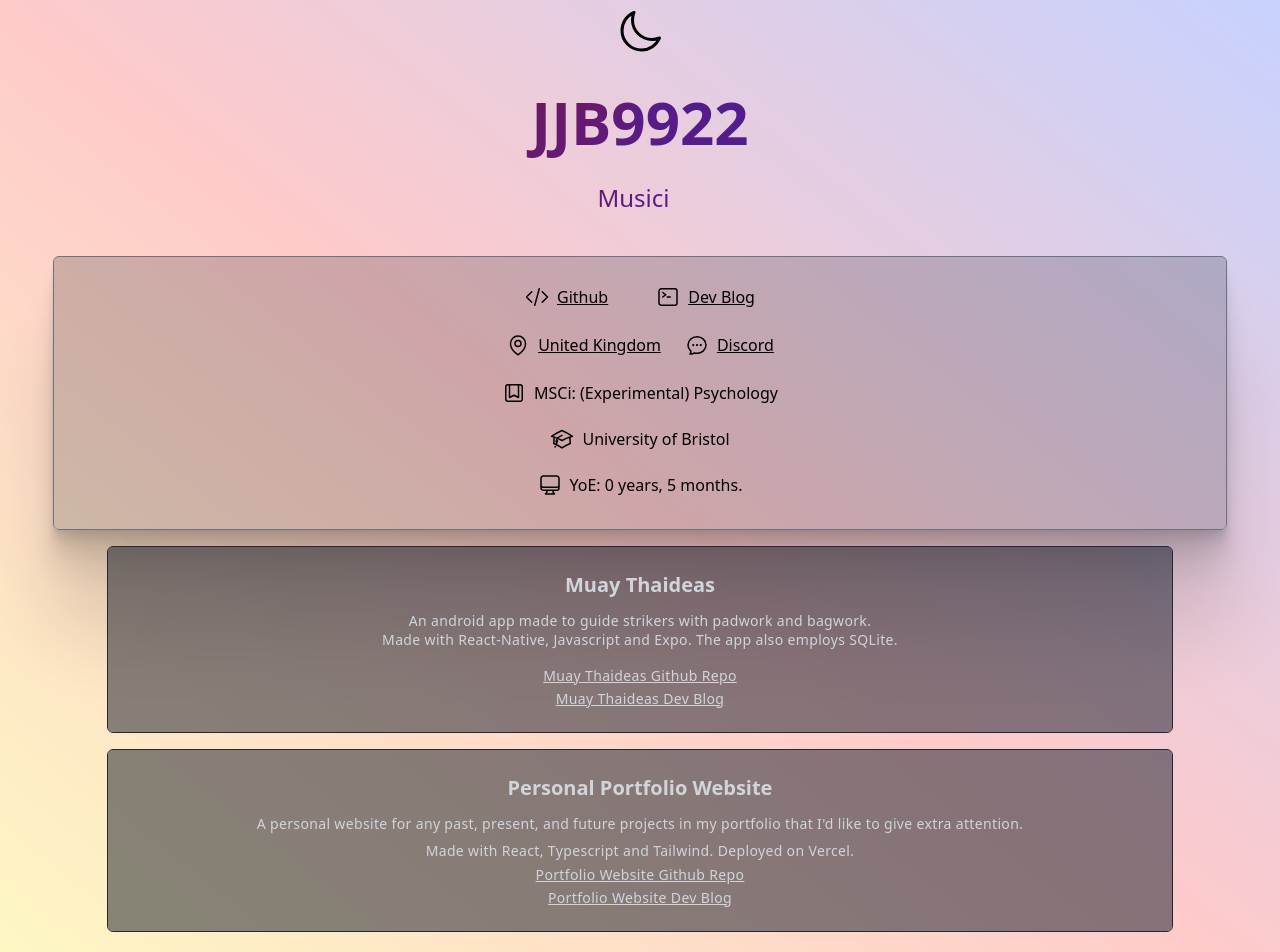
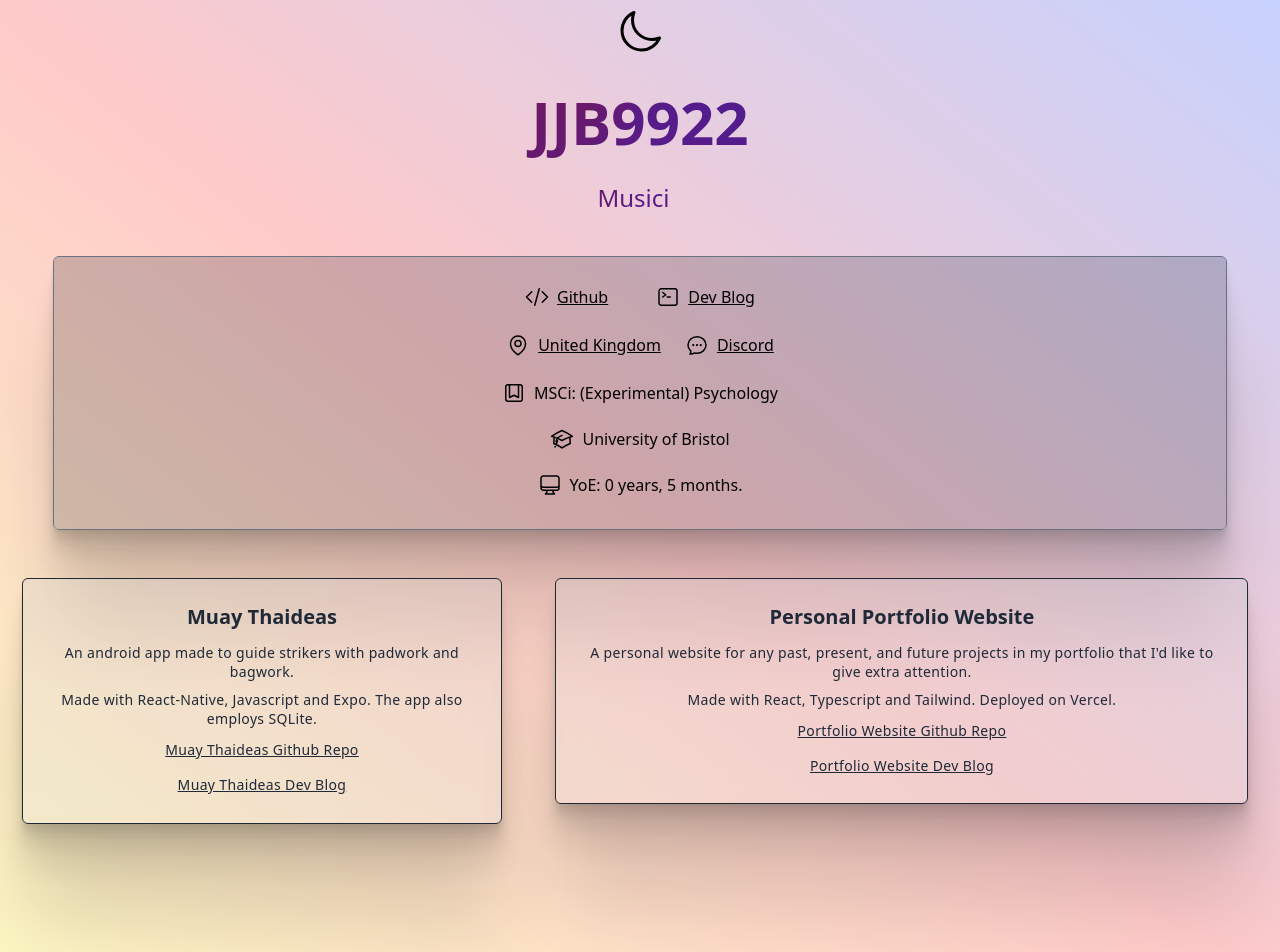
Before and after one commit to JJB9922/JJB9922Portfolio, a React (Vite) app in the folder JJB9922Portfolio/: page / in a window 1280 px wide. Shown: the top 952 px of the page. Built offline with nearby package versions, Linux system fonts and the light colour scheme.

Commit message:
cleaned up

```diff
--- a/JJB9922Portfolio/index.html
+++ b/JJB9922Portfolio/index.html
@@ -2,7 +2,7 @@
 <html lang="en">
   <head>
     <meta charset="UTF-8" />
-    <link rel="icon" type="image/svg+xml" href="public/JJB.svg" />
+    <link rel="icon" type="image/svg+xml" href="JJB.svg" />
     <meta name="viewport" content="width=device-width, initial-scale=1.0" />
     <title>Jack's Portfolio</title>
   </head>
--- a/JJB9922Portfolio/src/App.tsx
+++ b/JJB9922Portfolio/src/App.tsx
@@ -10,13 +10,13 @@ function App() {
     <div className='scroll-smooth'>
       <div className ="light-background dark:dark-background relative overflow-y-auto" style={{ overscrollBehavior: 'auto', height: '125vh'}}>
 
-        <Slide direction='down'>
+        <Slide direction='down' triggerOnce="true">
         <div className='flex justify-center items-center pb-6 pt-2'>
           <DarkModeToggle />
         </div>
         </Slide>
 
-        <Fade cascade duration={1000}>
+        <Fade cascade duration={1000} triggerOnce="true">
 
         <div className='flex justify-center items-center p-3 text-6xl font-extrabold decoration-4 light-header dark:dark-header'>
             <h1>JJB9922</h1>
@@ -41,29 +41,37 @@ function App() {
 
               <LandingCard />
 
-              <div className='flex flex-col items-center justify-center h-full'>
-                <div className='flex flex-col align-middle justify-center text-center h-full p-6 w-5/6 bg-gray-900 rounded-md bg-clip-padding backdrop-filter backdrop-blur-lg bg-opacity-50 border border-gray-800 mt-4'>
-                  <h3 className="mb-3 font-bold text-gray-300 text-xl">Muay Thaideas</h3>
-                  <p className="text-sm leading-snug tracking-wide text-gray-300 text-opacity-100">An android app made to guide strikers with padwork and bagwork.</p>
-                  <p className="text-sm leading-snug tracking-wide text-gray-300 text-opacity-100 pb-4">Made with React-Native, Javascript and Expo. The app also employs SQLite.</p>
-                  <a href="https://github.com/JJB9922/MuayThaideas" className="text-sm leading-snug tracking-wide text-gray-300 text-opacity-100 underline">Muay Thaideas Github Repo</a>
-                  <p className="pb-1"></p>
-                  <a href="https://dev.to/jjb9922/muay-thaideas-a-roundhouse-kickstart-1c5a" className="text-sm leading-snug tracking-wide text-gray-300 text-opacity-100 underline">Muay Thaideas Dev Blog</a>
+            </Fade>
+
+              <div className='md:flex md:flex-row justify-center'>
+              <Slide direction='left' triggerOnce="true" fraction="0.8">
+                <div className='flex justify-center'>
+                  <div className='flex flex-col align-middle justify-center text-center h-11/12 p-6 w-11/12 mb-12 dark:bg-gray-900 bg-gray-300 rounded-md bg-clip-padding backdrop-filter backdrop-blur-lg bg-opacity-25 dark:bg-opacity-60 bg-opacity-25 border border-gray-800 shadow-[0_2.8px_2.2px_rgba(0,_0,_0,_0.034),_0_6.7px_5.3px_rgba(0,_0,_0,_0.048),_0_12.5px_10px_rgba(0,_0,_0,_0.06),_0_22.3px_17.9px_rgba(0,_0,_0,_0.072),_0_41.8px_33.4px_rgba(0,_0,_0,_0.086),_0_100px_80px_rgba(0,_0,_0,_0.12)]'>
+                    <h3 className="mb-3 font-bold dark:text-gray-300 text-gray-800 text-xl">Muay Thaideas</h3>
+                    <p className="text-sm leading-snug tracking-wide dark:text-gray-300 text-gray-800 text-opacity-100">An android app made to guide strikers with padwork and bagwork.</p>
+                    <p className="text-sm leading-snug tracking-wide dark:text-gray-300 text-gray-800 text-opacity-100 pt-2 pb-1">Made with React-Native, Javascript and Expo. The app also employs SQLite.</p>
+                    <a href="https://github.com/JJB9922/MuayThaideas" className="pt-2 pb-1 text-sm leading-snug tracking-wide dark:text-gray-300 text-gray-800 text-opacity-100 underline">Muay Thaideas Github Repo</a>
+                    <p className="pb-1"></p>
+                    <a href="https://dev.to/jjb9922/muay-thaideas-a-roundhouse-kickstart-1c5a" className="pt-2 pb-1 text-sm leading-snug tracking-wide dark:text-gray-300 text-gray-800 text-opacity-100 underline">Muay Thaideas Dev Blog</a>
+                  </div>
                 </div>
+              </Slide>
+
+              <Slide direction='right' triggerOnce="true" fraction="0.8">
+                <div className='flex justify-center'>
+                <div className='flex flex-col align-middle justify-center text-center h-11/12 p-6 w-11/12 dark:bg-gray-900 bg-gray-300 rounded-md bg-clip-padding backdrop-filter backdrop-blur-lg dark:bg-opacity-60 bg-opacity-25 border border-gray-800 shadow-[0_2.8px_2.2px_rgba(0,_0,_0,_0.034),_0_6.7px_5.3px_rgba(0,_0,_0,_0.048),_0_12.5px_10px_rgba(0,_0,_0,_0.06),_0_22.3px_17.9px_rgba(0,_0,_0,_0.072),_0_41.8px_33.4px_rgba(0,_0,_0,_0.086),_0_100px_80px_rgba(0,_0,_0,_0.12)]'>
+                  <h3 className="mb-3 font-bold dark:text-gray-300 text-gray-800 text-xl">Personal Portfolio Website</h3>
+                    <p className="text-sm font-medium leading-snug tracking-wide dark:text-gray-300 text-gray-800 text-opacity-100">A personal website for any past, present, and future projects in my portfolio that I'd like to give extra attention.</p>
+                    <p className="text-sm font-medium leading-snug tracking-wide dark:text-gray-300 text-gray-800 text-opacity-100 pt-2 pb-1">Made with React, Typescript and Tailwind. Deployed on Vercel.</p>
+                    <a href="https://github.com/JJB9922/MuayThaideas" className="pt-2 pb-1 text-sm leading-snug tracking-wide dark:text-gray-300 text-gray-800 text-opacity-100 underline">Portfolio Website Github Repo</a>
+                    <p className="pb-1"></p>
+                    <a href="https://dev.to/jjb9922/muay-thaideas-a-roundhouse-kickstart-1c5a" className="pt-2 pb-1 text-sm leading-snug tracking-wide dark:text-gray-300 text-gray-800 text-opacity-100 underline">Portfolio Website Dev Blog</a>
+                  </div>
+                </div>
+                </Slide>
               </div>
 
-              <div className='flex flex-col items-center justify-center'>
-                <div className='flex flex-col align-middle justify-center text-center h-full p-6 w-5/6 bg-gray-900 rounded-md bg-clip-padding backdrop-filter backdrop-blur-lg bg-opacity-50 border border-gray-800 mt-4'>
-                <h3 className="mb-3 font-bold text-gray-300 text-xl">Personal Portfolio Website</h3>
-                  <p className="text-sm font-medium leading-snug tracking-wide text-gray-300 text-opacity-100">A personal website for any past, present, and future projects in my portfolio that I'd like to give extra attention.</p>
-                  <p className="text-sm font-medium leading-snug tracking-wide text-gray-300 text-opacity-100 pt-2 pb-1">Made with React, Typescript and Tailwind. Deployed on Vercel.</p>
-                  <a href="https://github.com/JJB9922/MuayThaideas" className="text-sm leading-snug tracking-wide text-gray-300 text-opacity-100 underline">Portfolio Website Github Repo</a>
-                  <p className="pb-1"></p>
-                  <a href="https://dev.to/jjb9922/muay-thaideas-a-roundhouse-kickstart-1c5a" className="text-sm leading-snug tracking-wide text-gray-300 text-opacity-100 underline">Portfolio Website Dev Blog</a>
-                </div>
-              </div>
 
-          </Fade>
 
         </div>
       </div>
--- a/JJB9922Portfolio/src/components/LandingCard.tsx
+++ b/JJB9922Portfolio/src/components/LandingCard.tsx
@@ -15,7 +15,7 @@ function calculateYoE(startDateStr: string): { years: number, months: number } {
 
 export default function LandingCard(){
     return(
-        <div className="flex-col pt-3 pb-6 justify-center items-center h-end w-11/12 bg-gray-900 rounded-md bg-clip-padding backdrop-filter backdrop-blur-md bg-opacity-20 border dark:border-gray-900 border-gray-500 mx-auto shadow-[0_2.8px_2.2px_rgba(0,_0,_0,_0.034),_0_6.7px_5.3px_rgba(0,_0,_0,_0.048),_0_12.5px_10px_rgba(0,_0,_0,_0.06),_0_22.3px_17.9px_rgba(0,_0,_0,_0.072),_0_41.8px_33.4px_rgba(0,_0,_0,_0.086),_0_100px_80px_rgba(0,_0,_0,_0.12)]">
+        <div className="flex-col pt-3 pb-6 mb-12 justify-center items-center h-end w-11/12 bg-gray-900 rounded-md bg-clip-padding backdrop-filter backdrop-blur-md bg-opacity-20 border dark:border-gray-900 border-gray-500 mx-auto shadow-[0_2.8px_2.2px_rgba(0,_0,_0,_0.034),_0_6.7px_5.3px_rgba(0,_0,_0,_0.048),_0_12.5px_10px_rgba(0,_0,_0,_0.06),_0_22.3px_17.9px_rgba(0,_0,_0,_0.072),_0_41.8px_33.4px_rgba(0,_0,_0,_0.086),_0_100px_80px_rgba(0,_0,_0,_0.12)]">
         <div className="flex justify-center items-center py-4">
           <svg xmlns="http://www.w3.org/2000/svg" fill="none" viewBox="0 0 24 24" strokeWidth={1.5} className="w-6 h-6 dark:stroke-white stroke-black ">
             <path strokeLinecap="round" strokeLinejoin="round" d="M17.25 6.75L22.5 12l-5.25 5.25m-10.5 0L1.5 12l5.25-5.25m7.5-3l-4.5 16.5" />
--- a/JJB9922Portfolio/src/components/ThemeToggle.tsx
+++ b/JJB9922Portfolio/src/components/ThemeToggle.tsx
@@ -11,7 +11,7 @@ const MoonIcon = () => {
 
 const SunIcon = () => {
     return(
-        <svg xmlns="http://www.w3.org/2000/svg" fill="none" viewBox="0 0 24 24" strokeWidth={1.5} stroke="white" className="w-12 h-12 animate-spin-slow hover:animate-spin-med">
+        <svg xmlns="http://www.w3.org/2000/svg" fill="none" viewBox="0 0 24 24" strokeWidth={1.5} stroke="white" className="w-12 h-12 animate-spin-slow">
         <path strokeLinecap="round" strokeLinejoin="round" d="M12 3v2.25m6.364.386l-1.591 1.591M21 12h-2.25m-.386 6.364l-1.591-1.591M12 18.75V21m-4.773-4.227l-1.591 1.591M5.25 12H3m4.227-4.773L5.636 5.636M15.75 12a3.75 3.75 0 11-7.5 0 3.75 3.75 0 017.5 0z" />
         </svg>
     )
```
Also changed, not shown: 2 other files (tests, documents, lock files or other folders).
